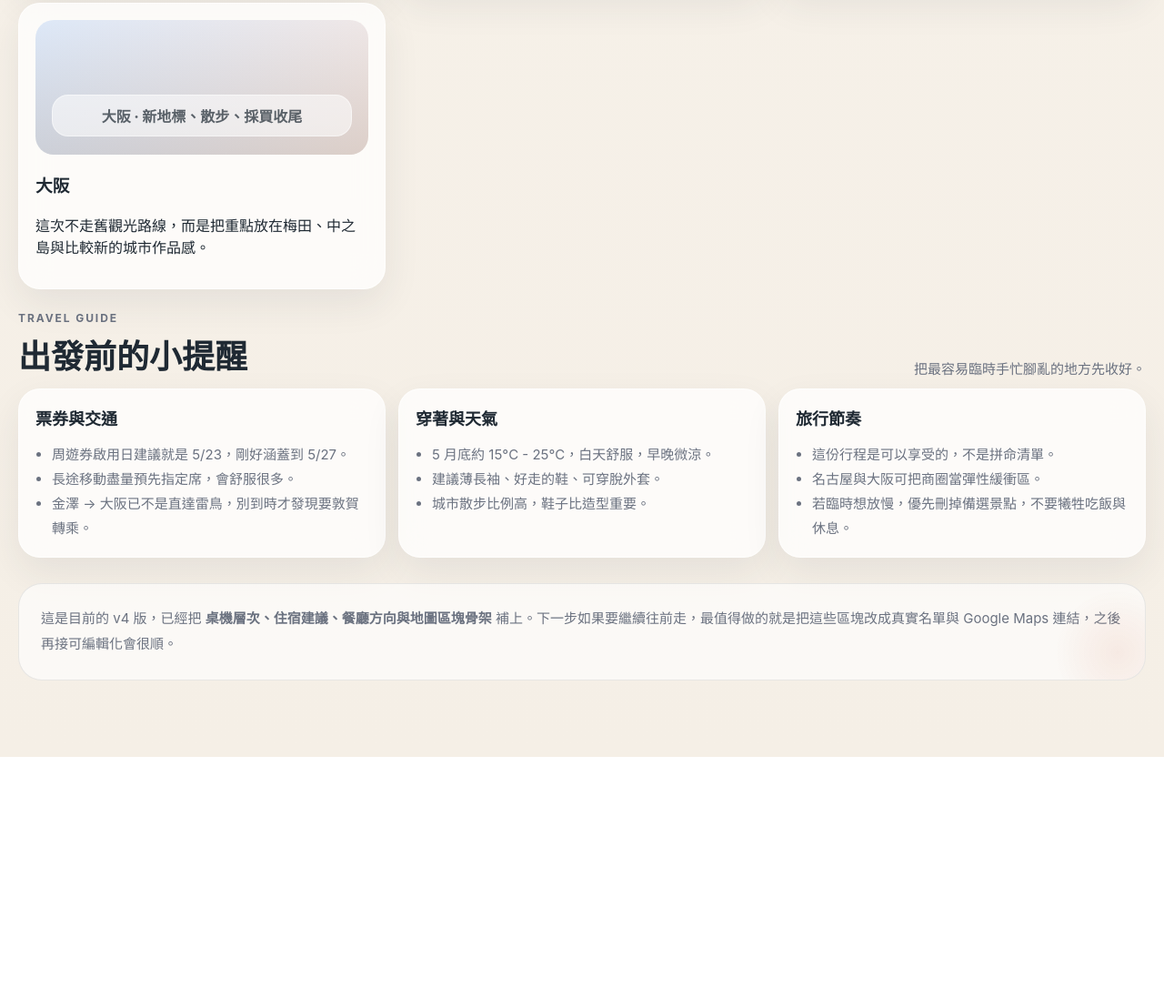
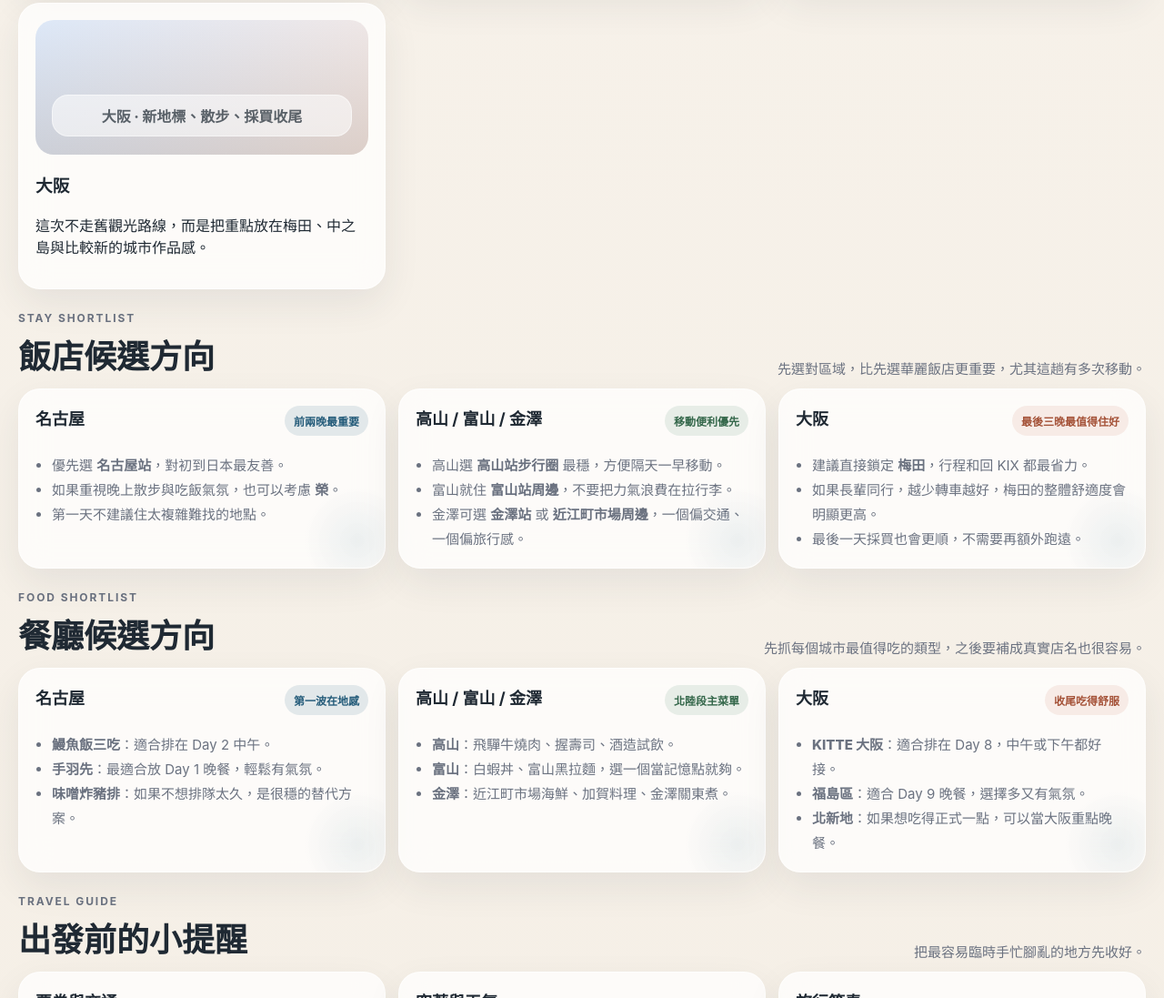
Before and after one commit to meteorcyclops/japan-trip-2026, a plain HTML site: page index.html in a window 1280 px wide. Shown: the part 6956-8053 px from the top of the page at 91% size. Before the commit the page ends 7788 px from the top, so only its background shows below. Drawn offline with Linux system fonts and the light colour scheme.

Commit message:
add stay and food shortlist sections

```diff
--- a/index.html
+++ b/index.html
@@ -1273,6 +1273,13 @@
               <li><strong>金澤</strong>：金澤站 or 近江町市場周邊。</li>
               <li><strong>大阪</strong>：梅田優先，最後回 KIX 最順。</li>
             </ul>
+            <div class="links">
+              <span class="link-chip">名古屋：名古屋站 / 榮</span>
+              <span class="link-chip">高山：高山站步行圈</span>
+              <span class="link-chip">富山：富山站周邊</span>
+              <span class="link-chip">金澤：金澤站 / 近江町市場</span>
+              <span class="link-chip">大阪：梅田</span>
+            </div>
           </article>
 
           <article class="resource-card">
@@ -1284,6 +1291,13 @@
               <li>金澤：近江町海鮮、加賀料理、金澤關東煮。</li>
               <li>大阪：KITTE、福島區、北新地、堀江咖啡店。</li>
             </ul>
+            <div class="links">
+              <span class="link-chip">名古屋：鰻魚飯 / 手羽先</span>
+              <span class="link-chip">高山：飛驒牛</span>
+              <span class="link-chip">富山：白蝦 / 黑拉麵</span>
+              <span class="link-chip">金澤：海鮮 / 關東煮</span>
+              <span class="link-chip">大阪：福島 / 北新地</span>
+            </div>
           </article>
 
           <article class="resource-card">
@@ -1400,6 +1414,78 @@
         </div>
       </section>
 
+      <section class="section" id="stay-shortlist">
+        <div class="section-head">
+          <div>
+            <div class="section-kicker">Stay shortlist</div>
+            <h2>飯店候選方向</h2>
+          </div>
+          <p class="section-sub">先選對區域，比先選華麗飯店更重要，尤其這趟有多次移動。</p>
+        </div>
+        <div class="resource-grid">
+          <article class="resource-card">
+            <div class="head"><h3>名古屋</h3><span class="tag">前兩晚最重要</span></div>
+            <ul>
+              <li>優先選 <strong>名古屋站</strong>，對初到日本最友善。</li>
+              <li>如果重視晚上散步與吃飯氣氛，也可以考慮 <strong>榮</strong>。</li>
+              <li>第一天不建議住太複雜難找的地點。</li>
+            </ul>
+          </article>
+          <article class="resource-card">
+            <div class="head"><h3>高山 / 富山 / 金澤</h3><span class="tag green">移動便利優先</span></div>
+            <ul>
+              <li>高山選 <strong>高山站步行圈</strong> 最穩，方便隔天一早移動。</li>
+              <li>富山就住 <strong>富山站周邊</strong>，不要把力氣浪費在拉行李。</li>
+              <li>金澤可選 <strong>金澤站</strong> 或 <strong>近江町市場周邊</strong>，一個偏交通、一個偏旅行感。</li>
+            </ul>
+          </article>
+          <article class="resource-card">
+            <div class="head"><h3>大阪</h3><span class="tag orange">最後三晚最值得住好</span></div>
+            <ul>
+              <li>建議直接鎖定 <strong>梅田</strong>，行程和回 KIX 都最省力。</li>
+              <li>如果長輩同行，越少轉車越好，梅田的整體舒適度會明顯更高。</li>
+              <li>最後一天採買也會更順，不需要再額外跑遠。</li>
+            </ul>
+          </article>
+        </div>
+      </section>
+
+      <section class="section" id="food-shortlist">
+        <div class="section-head">
+          <div>
+            <div class="section-kicker">Food shortlist</div>
+            <h2>餐廳候選方向</h2>
+          </div>
+          <p class="section-sub">先抓每個城市最值得吃的類型，之後要補成真實店名也很容易。</p>
+        </div>
+        <div class="resource-grid">
+          <article class="resource-card">
+            <div class="head"><h3>名古屋</h3><span class="tag">第一波在地感</span></div>
+            <ul>
+              <li><strong>鰻魚飯三吃</strong>：適合排在 Day 2 中午。</li>
+              <li><strong>手羽先</strong>：最適合放 Day 1 晚餐，輕鬆有氣氛。</li>
+              <li><strong>味噌炸豬排</strong>：如果不想排隊太久，是很穩的替代方案。</li>
+            </ul>
+          </article>
+          <article class="resource-card">
+            <div class="head"><h3>高山 / 富山 / 金澤</h3><span class="tag green">北陸段主菜單</span></div>
+            <ul>
+              <li><strong>高山</strong>：飛驒牛燒肉、握壽司、酒造試飲。</li>
+              <li><strong>富山</strong>：白蝦丼、富山黑拉麵，選一個當記憶點就夠。</li>
+              <li><strong>金澤</strong>：近江町市場海鮮、加賀料理、金澤關東煮。</li>
+            </ul>
+          </article>
+          <article class="resource-card">
+            <div class="head"><h3>大阪</h3><span class="tag orange">收尾吃得舒服</span></div>
+            <ul>
+              <li><strong>KITTE 大阪</strong>：適合排在 Day 8，中午或下午都好接。</li>
+              <li><strong>福島區</strong>：適合 Day 9 晚餐，選擇多又有氣氛。</li>
+              <li><strong>北新地</strong>：如果想吃得正式一點，可以當大阪重點晚餐。</li>
+            </ul>
+          </article>
+        </div>
+      </section>
+
       <section class="section" id="guide-extra">
         <div class="section-head">
           <div>
```
